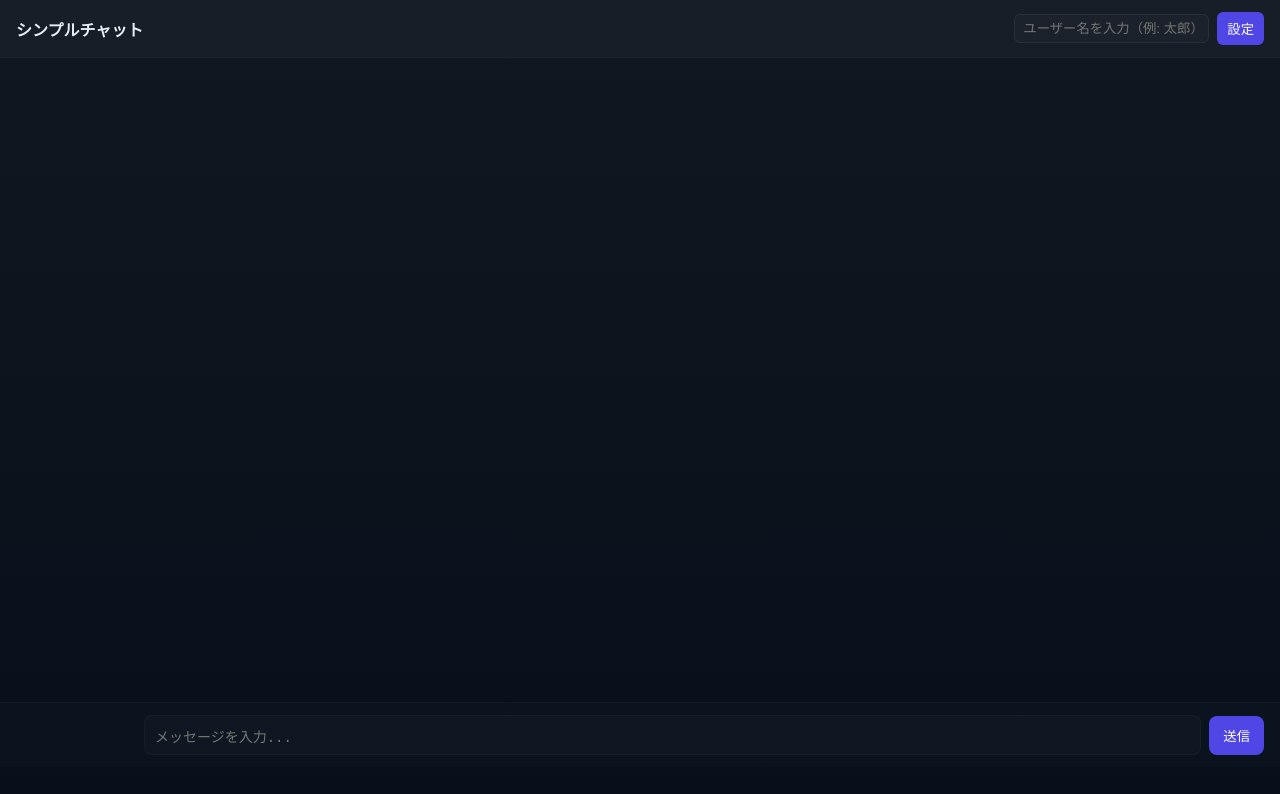
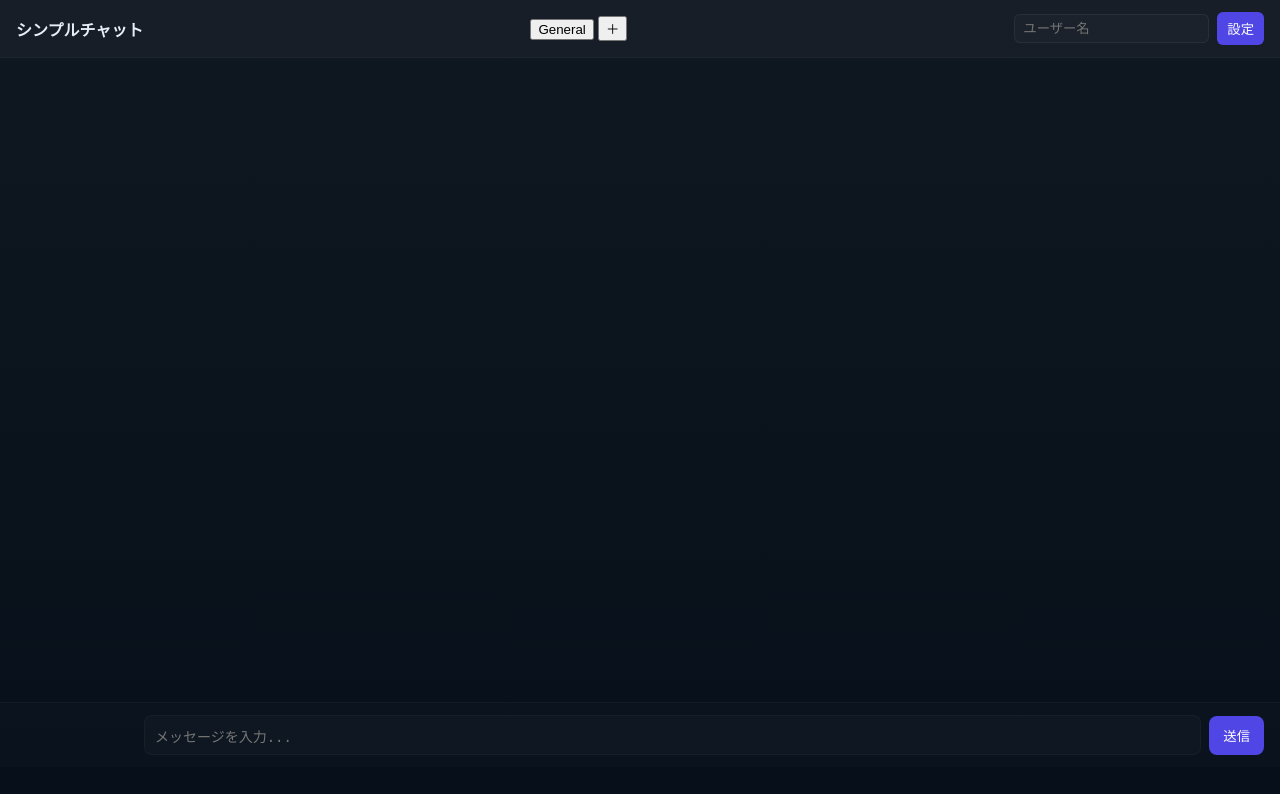
Before and after one commit to kusooooo937/-2323, a website: page index.html in a window 1280 px wide. Drawn offline with Linux system fonts and the light colour scheme.

Commit message:
index.html の更新

```diff
--- a/index.html
+++ b/index.html
@@ -9,12 +9,16 @@
 <body>
   <div id="app">
     <header class="topbar">
-      <div class="title">シンプルチャット</div>
-      <div class="user-area">
-        <input id="username" placeholder="ユーザー名を入力（例: 太郎）" maxlength="20" />
-        <button id="setNameBtn">設定</button>
-      </div>
-    </header>
+  <div class="title">シンプルチャット</div>
+  <div class="rooms">
+    <button class="room-btn active" data-room="general">General</button>
+    <button id="createRoomBtn">＋</button>
+  </div>
+  <div class="user-area">
+    <input id="username" placeholder="ユーザー名" maxlength="20" />
+    <button id="setNameBtn">設定</button>
+  </div>
+</header>
 
     <main class="chat-container">
       <ul id="messages" class="messages" aria-live="polite"></ul>
```
